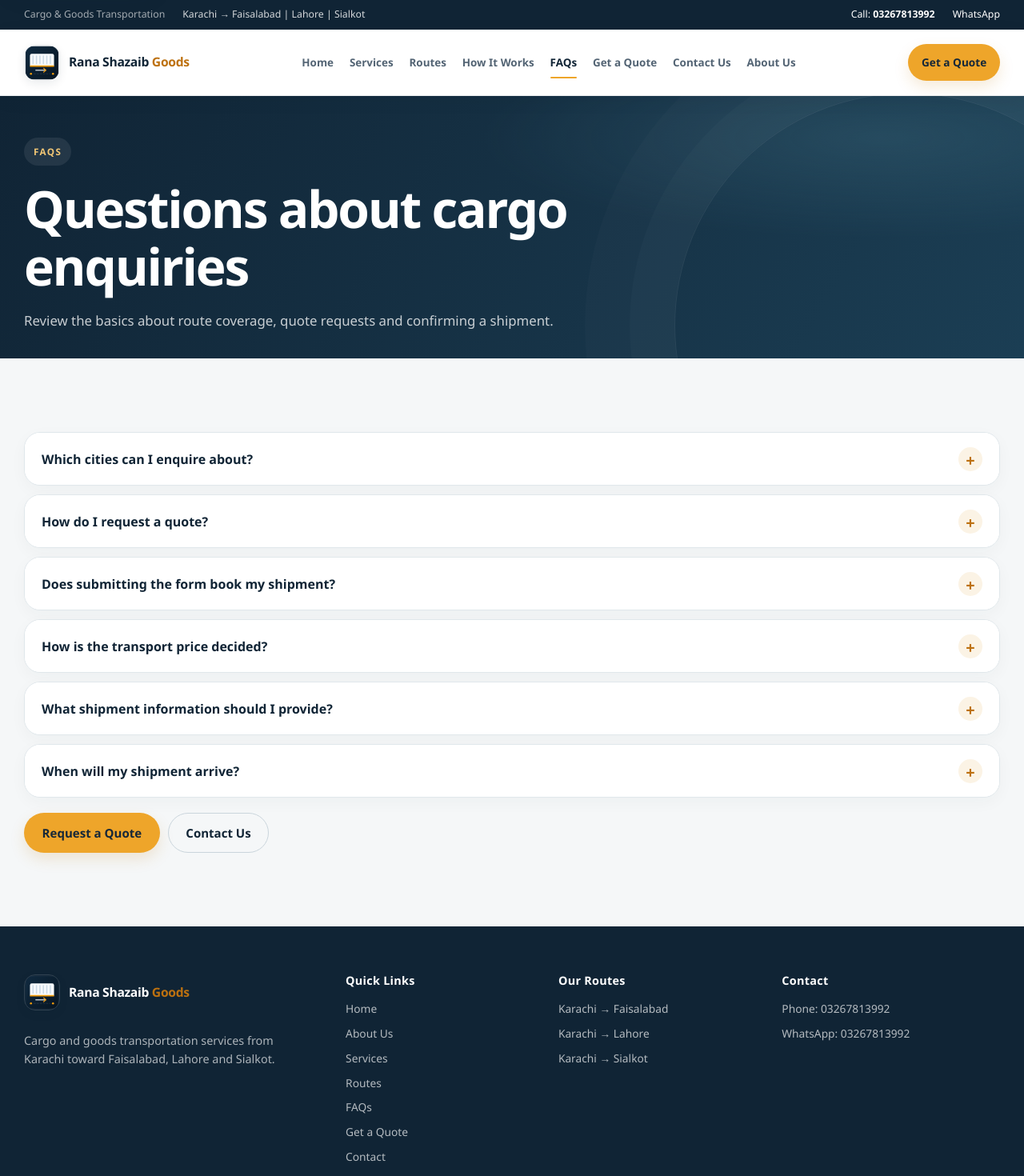
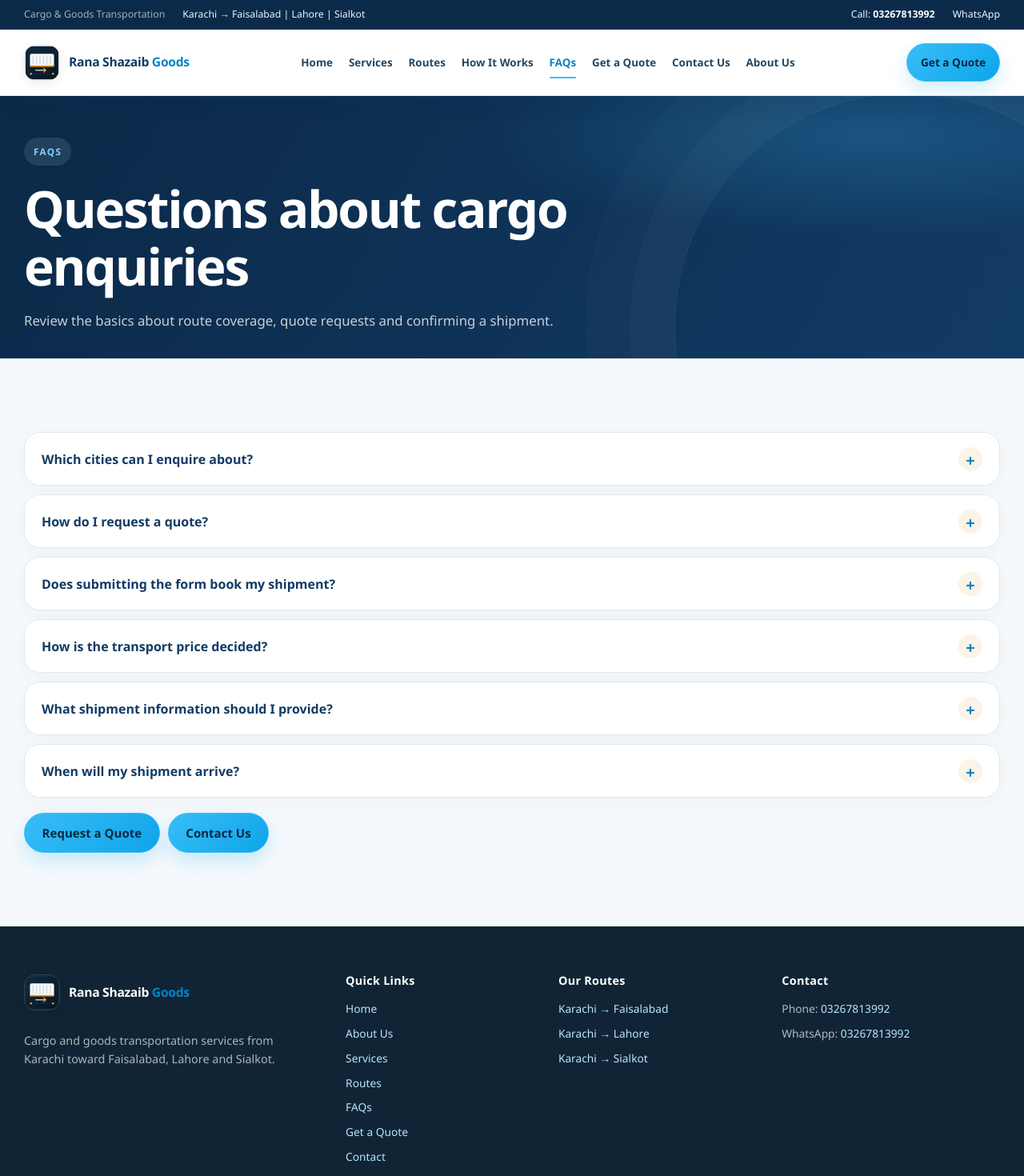
Before and after one commit to ranaahmad22561/rana-shazaib-goods-website, a Next.js app: page /faqs in a window 1280 px wide. Shown: the top 1470 px of the page at 80% size. Built offline with nearby package versions, Linux system fonts and the light colour scheme.

Commit message:
Apply premium corporate website styling

```diff
--- a/app/globals.css
+++ b/app/globals.css
@@ -288,3 +288,95 @@
     padding: 12px;
   }
 }
+
+
+/* Premium Corporate refresh: navy, sky blue, and white */
+:root {
+  --ink: #142d43;
+  --ink-soft: #405b70;
+  --muted: #657b8d;
+  --paper: #f5f9fc;
+  --navy-900: #123b65;
+  --navy-800: #174b78;
+  --navy-700: #1d6395;
+  --navy-600: #2783b8;
+  --orange-500: #38bdf8;
+  --orange-600: #0ea5e9;
+  --orange-700: #0284c7;
+  --shadow: 0 24px 70px rgba(18, 59, 101, 0.12);
+  --shadow-soft: 0 12px 32px rgba(18, 59, 101, 0.08);
+}
+body {
+  background: #f5f9fc;
+  color: var(--ink);
+}
+a { transition: color .2s ease, background-color .2s ease, border-color .2s ease, transform .2s ease; }
+.site-topbar { background: #0c2b4b; }
+.site-topbar a, .site-topbar span { color: #e8f6ff; }
+.site-header {
+  background: rgba(255,255,255,.97);
+  border-bottom: 1px solid #dbeaf4;
+  box-shadow: 0 8px 24px rgba(18,59,101,.06);
+}
+.nav a { color: #244760; font-weight: 650; }
+.nav a:hover, .nav a[aria-current="page"] { color: #0284c7; }
+.header-cta, .btn, button.btn {
+  border: 1px solid #38bdf8;
+  background: linear-gradient(135deg, #38bdf8, #0ea5e9);
+  color: #062a45;
+  box-shadow: 0 10px 24px rgba(14,165,233,.2);
+  font-weight: 800;
+}
+.header-cta:hover, .btn:hover, button.btn:hover {
+  background: linear-gradient(135deg, #7dd3fc, #38bdf8);
+  transform: translateY(-1px);
+}
+.hero {
+  background:
+    radial-gradient(ellipse at 78% 15%, rgba(56,189,248,.23), transparent 34%),
+    linear-gradient(120deg, #0b2948 0%, #123b65 55%, #17527f 100%);
+  color: #fff;
+}
+.hero h1, .hero h2 { color: #fff; }
+.hero p { color: #e0f2fe; }
+.hero .eyebrow, .hero .hero__eyebrow { color: #7dd3fc; }
+.hero img { border-radius: 24px; }
+.section--alt, .section--light { background: #eef7fc; }
+.section--dark, .page-hero {
+  background:
+    radial-gradient(ellipse at 85% 15%, rgba(56,189,248,.22), transparent 32%),
+    linear-gradient(120deg, #0b2948, #123b65);
+  color: #fff;
+}
+.page-hero__crumb { color: #7dd3fc; background: rgba(255,255,255,.1); }
+.card, .service-card, .route-card, .quote-card, .quote-form-container {
+  border: 1px solid #e0edf5;
+  box-shadow: 0 16px 42px rgba(18,59,101,.08);
+}
+.card, .service-card, .route-card { border-radius: 20px; }
+.card:hover, .service-card:hover, .route-card:hover {
+  border-color: #7dd3fc;
+  box-shadow: 0 20px 48px rgba(18,59,101,.13);
+}
+.field input, .field select, .field textarea,
+input, select, textarea {
+  border-color: #c8dce9;
+  background: #fbfdff;
+}
+.field input:focus, .field select:focus, .field textarea:focus,
+input:focus, select:focus, textarea:focus {
+  outline: 3px solid rgba(56,189,248,.25);
+  border-color: #0ea5e9;
+}
+.site-footer, footer {
+  background: #0b2948;
+  color: #e0f2fe;
+}
+.site-footer a, footer a { color: #bae6fd; }
+.site-footer a:hover, footer a:hover { color: #fff; }
+:focus-visible { outline: 3px solid #38bdf8; outline-offset: 3px; }
+@media (max-width: 640px) {
+  .hero { padding-top: 34px; padding-bottom: 34px; }
+  .hero .btn, .hero a.btn { width: 100%; justify-content: center; }
+  .quote-card, .quote-form-container { padding: 20px; }
+}
```
